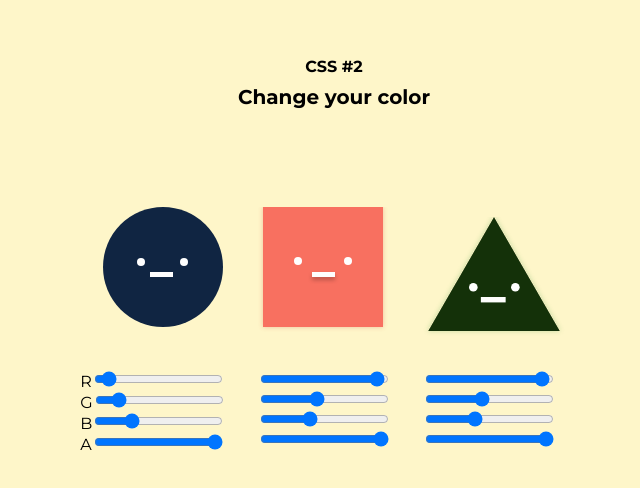
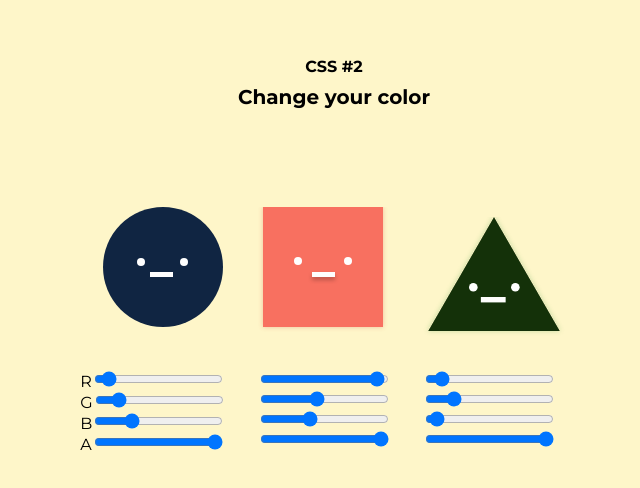
Before and after one commit to shyunju7/Come-See-Study, a React (Create React App) app in the folder book-service-app/: page /1-color/preview in a window 1280 px wide. Shown: the part 144-632 px from the top of the page, without its empty margins (306-946 px from the left). Built offline with nearby package versions, Linux system fonts and the light colour scheme.

Commit message:
Fix set triangle img

```diff
--- a/book-service-app/src/Components/ColorPreview.js
+++ b/book-service-app/src/Components/ColorPreview.js
@@ -197,7 +197,7 @@ const ColorPreview = () => {
             min="0"
             max="256"
             step="1"
-            defaultValue={rectRgba.r}
+            defaultValue={triangleRgba.r}
             onChange={(e) =>
               settriangleRgba({ ...triangleRgba, r: Number(e.target.value) })
             }
@@ -207,7 +207,7 @@ const ColorPreview = () => {
             min="0"
             max="256"
             step="1"
-            defaultValue={rectRgba.g}
+            defaultValue={triangleRgba.g}
             onChange={(e) =>
               settriangleRgba({ ...triangleRgba, g: Number(e.target.value) })
             }
@@ -217,7 +217,7 @@ const ColorPreview = () => {
             min="0"
             max="256"
             step="1"
-            defaultValue={rectRgba.b}
+            defaultValue={triangleRgba.b}
             onChange={(e) =>
               settriangleRgba({ ...triangleRgba, b: Number(e.target.value) })
             }
@@ -227,7 +227,7 @@ const ColorPreview = () => {
             min="0"
             max="1"
             step="0.1"
-            defaultValue={rectRgba.a}
+            defaultValue={triangleRgba.a}
             onChange={(e) =>
               settriangleRgba({ ...triangleRgba, a: Number(e.target.value) })
             }
```
